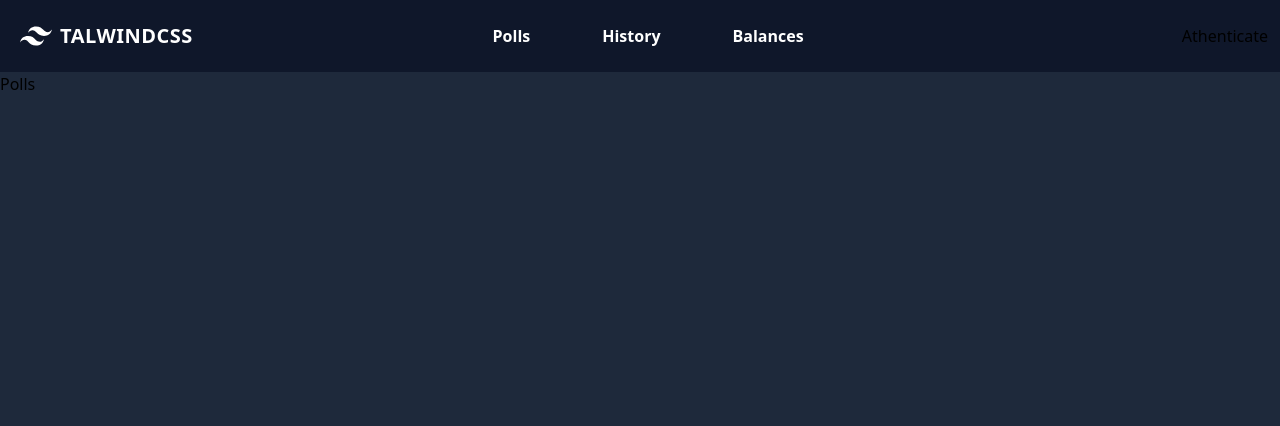
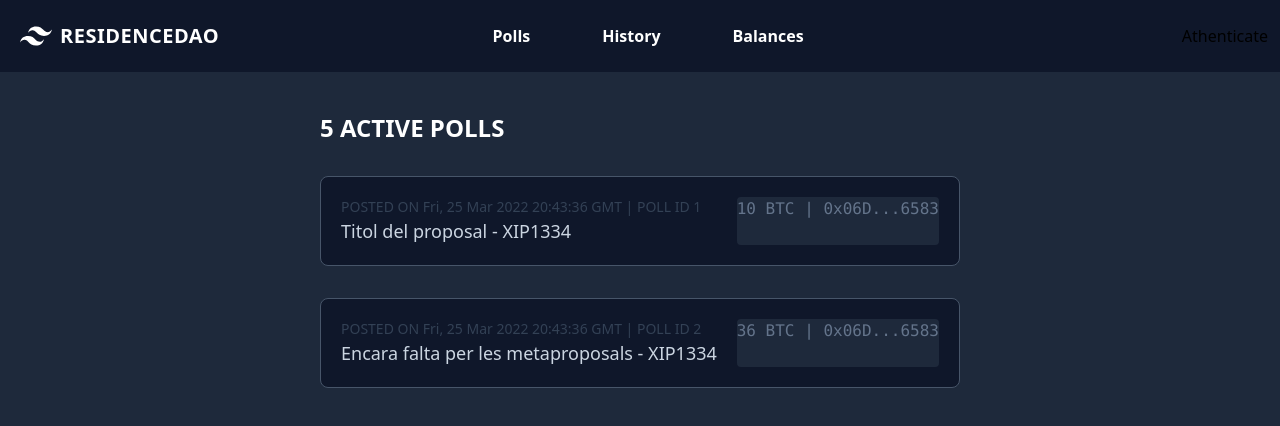
Before and after one commit to victor-barbera/ResidenceDAO, a Next.js app: page /polls in a window 1280 px wide. Shown: the top 426 px of the page. Built offline with nearby package versions, Linux system fonts and the light colour scheme.

Commit message:
Component Poll (card) creat -> falta indpe header

```diff
--- a/components/NavBar.jsx
+++ b/components/NavBar.jsx
@@ -25,7 +25,7 @@ const NavBar = () => {
               <path d="M12.001 4.8c-3.2 0-5.2 1.6-6 4.8 1.2-1.6 2.6-2.2 4.2-1.8.913.228 1.565.89 2.288 1.624C13.666 10.618 15.027 12 18.001 12c3.2 0 5.2-1.6 6-4.8-1.2 1.6-2.6 2.2-4.2 1.8-.913-.228-1.565-.89-2.288-1.624C16.337 6.182 14.976 4.8 12.001 4.8zm-6 7.2c-3.2 0-5.2 1.6-6 4.8 1.2-1.6 2.6-2.2 4.2-1.8.913.228 1.565.89 2.288 1.624 1.177 1.194 2.538 2.576 5.512 2.576 3.2 0 5.2-1.6 6-4.8-1.2 1.6-2.6 2.2-4.2 1.8-.913-.228-1.565-.89-2.288-1.624C10.337 13.382 8.976 12 6.001 12z" />
             </svg>
             <span className="text-xl font-bold uppercase tracking-wide text-white">
-              TalwindCSS
+              ResidenceDAO
             </span>
           </a>
         </Link>
--- a/pages/index.tsx
+++ b/pages/index.tsx
@@ -8,7 +8,7 @@ const Home: NextPage = () => {
       <Head>
         <title>Create Next App</title>
         <link rel="icon" href="/favicon.ico" />
-      </Head>      HelloWorld
+      </Head>
     </div>
 
   )
--- /dev/null
+++ b/pages/polls/Poll.tsx
@@ -0,0 +1,17 @@
+const Poll = (props: any) => {
+  return (
+    <div className="bg-slate-900 border border-slate-600 rounded-lg my-8 py-5 px-5"> {/* full-card */}
+      <div className="flex flex-row"> {/* date,title || qty,dest */}
+        <div>
+          <p className="text-slate-700 text-sm">{`POSTED ON ${props.date} | POLL ID ${props.id}`}</p>
+          <h2 className="text-slate-300 text-lg">{props.title}</h2>
+        </div>
+        <div className="flex rounded bg-slate-800 ml-auto">
+          <p className="font-mono text-slate-500">{`${props.qty} BTC | ${props.addr}`}</p>
+        </div>
+      </div>
+    </div>
+  )
+}
+
+export default Poll
--- a/pages/polls/index.tsx
+++ b/pages/polls/index.tsx
@@ -1,9 +1,55 @@
 import type { NextPage } from 'next'
+import Poll from './Poll'
 
 const Polls: NextPage = () => {
   return (
-    <div>Polls</div>
+    <div className="flex justify-center">
+      <div className="flex-col lg:basis-1/2">
+        <h1 className="text-white font-semibold antialiased text-2xl mt-10">5 ACTIVE POLLS</h1>
+        {DUMMY_POLLS.map(poll => <Poll {...poll} />)}
+      </div>
+    </div>
   )
 }
 
+// Dades ja transformades desde front.
+const DUMMY_POLLS: Array<Poll> = [
+  {
+    id: 1,
+    title: "Titol del proposal - XIP1334",
+    description: "Una curta descripció per descriure per sobre la proposal, la descripció llarga de moment a Github del repositori.",
+    date: (new Date()).toUTCString(),
+    value: "Yes",
+    result: {yes:23,no:47,abs:10},
+    qty: 10,
+    addr: "0x06D...6583"
+  },
+  {
+    id: 2,
+    title: "Encara falta per les metaproposals - XIP1334",
+    description: "Una curta descripció per descriure per sobre la proposal, la descripció llarga de moment a Github del repositori.",
+    date: (new Date()).toUTCString(),
+    value: undefined,
+    result: {yes:23,no:47,abs:10},
+    qty: 36,
+    addr: "0x06D...6583"
+  }
+]
+
+interface Poll{
+  id: number,
+  title: string,
+  description: string,
+  date: string,
+  value: string | undefined,
+  result: Result,
+  qty: number,
+  addr: string
+}
+interface Result{
+  yes: number,
+  no: number,
+  abs: number
+}
+
 export default Polls
```
